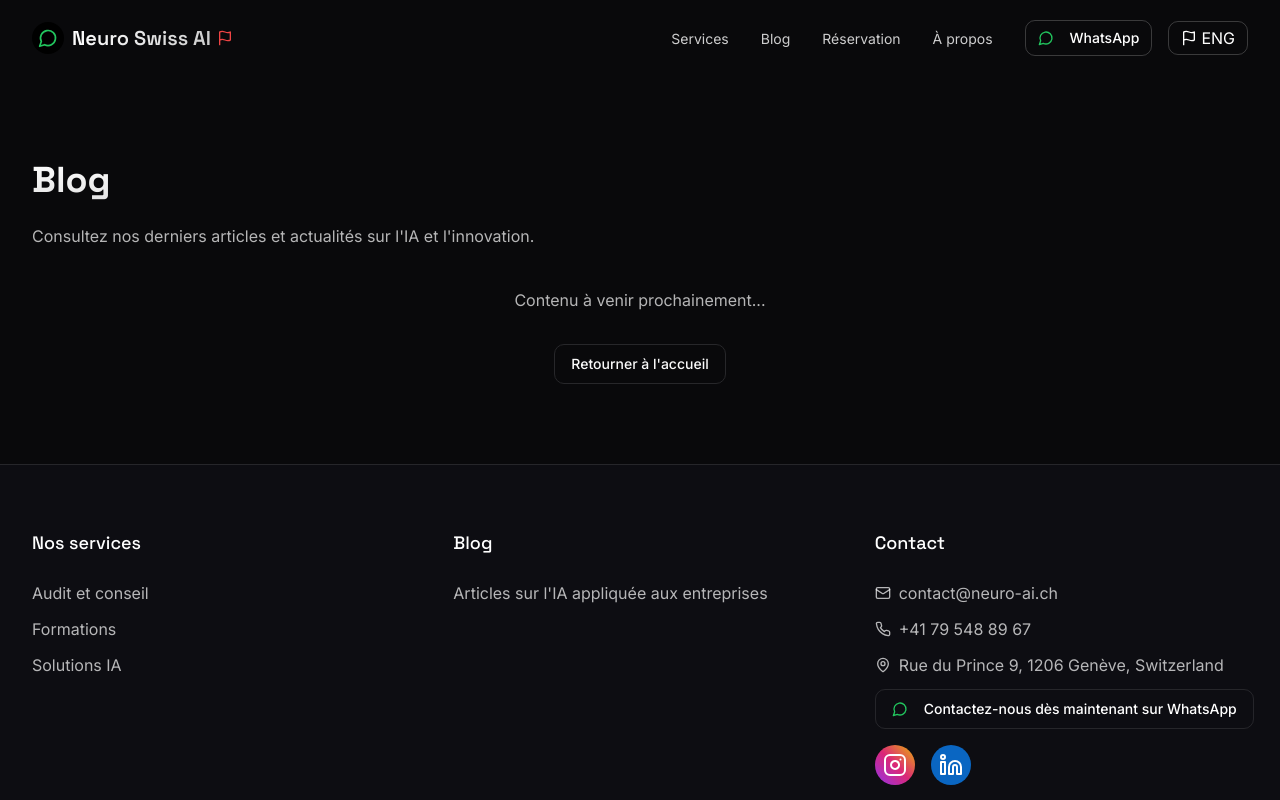
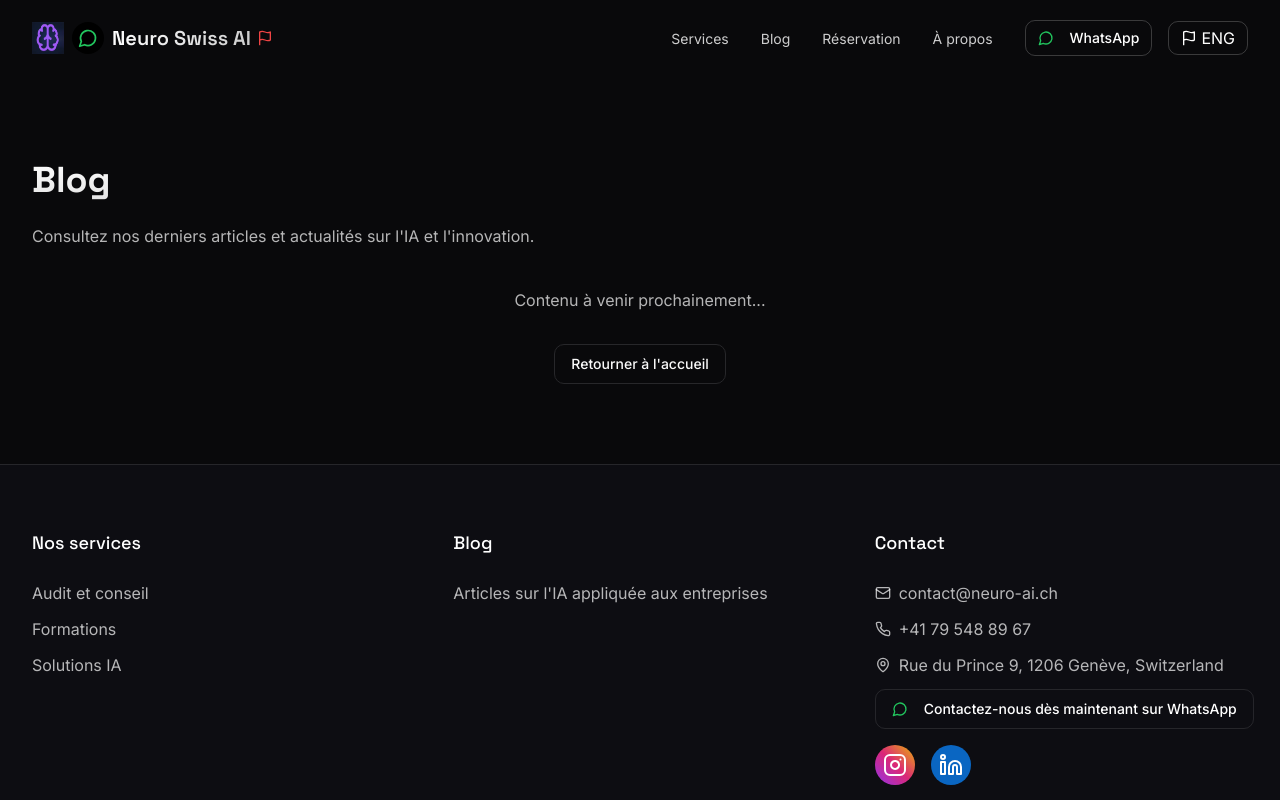
Before and after one commit to neuro-swiss-ai/neuro-ai-ch, a React (Vite) app: page /blog in a window 1280 px wide. Shown: the top 800 px of the page. Built offline with nearby package versions, Linux system fonts and the light colour scheme.

Commit message:
Add logo to top-left
The commit will add a logo to the top-left of the webpage.

```diff
--- a/src/components/layout/Navbar.tsx
+++ b/src/components/layout/Navbar.tsx
@@ -56,8 +56,14 @@ const Navbar = () => {
     >
       <div className="container-custom">
         <div className="flex justify-between items-center">
-          {/* Logo with WhatsApp icon */}
+          {/* Logo Neuro Swiss AI with brain icon */}
           <Link to="/" className="flex items-center group">
+            <div className="flex items-center">
+              <img
+                src="/lovable-uploads/4c24d903-facb-485b-93ff-1228cfc68c5b.png"
+                alt="Neuro Swiss AI Brain Logo"
+                className="h-8 w-8 mr-2"
+              />
               <a
                 href="https://wa.me/message/OFHBXHWDIADHA1"
                 target="_blank"
@@ -72,6 +78,7 @@ const Navbar = () => {
                   Neuro Swiss AI
                 </span>
                 <Flag className="h-4 w-4 text-red-500 ml-1.5" />
+              </div>
             </div>
           </Link>
 
```
Also changed, not shown: public/lovable-uploads/4c24d903-facb-485b-93ff-1228cfc68c5b.png (added). Lines whose indentation alone changed are shown as unchanged.
